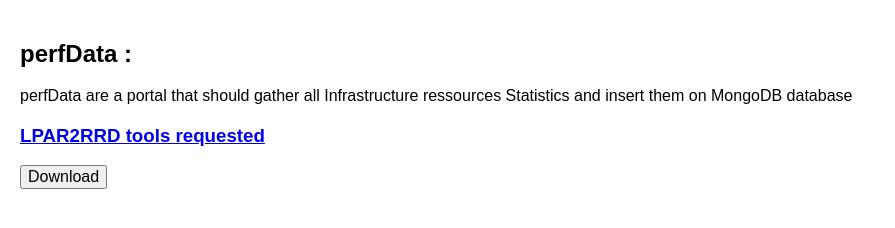
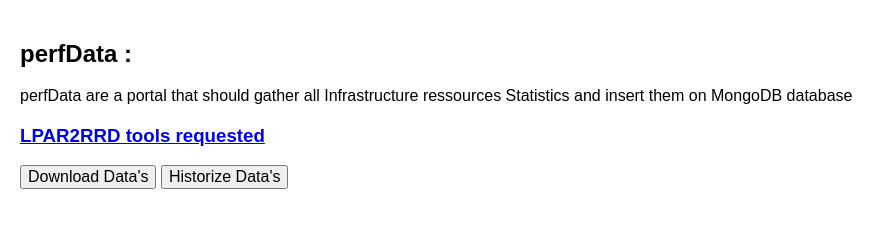
Before and after one commit to Aabderahim/abderahimabbas.me, a plain HTML site: page index.html in a window 1280 px wide. Shown: the whole page, without its empty margins (0-895 px from the left). Drawn offline with Linux system fonts and the light colour scheme.

Commit message:
README updates

```diff
--- a/index.html
+++ b/index.html
@@ -17,7 +17,8 @@
       <a href="https://demo.lpar2rrd.com/">LPAR2RRD tools requested</a>
     </h3>
     <div class="buttons">
-      <button id="download">Download</button>
+      <button id="download">Download Data's</button>
+      <button id="download">Historize Data's</button>
     </div>
     <ul id="list"></ul>
     <script src="./scripts/index.js" type="module"></script>
```
